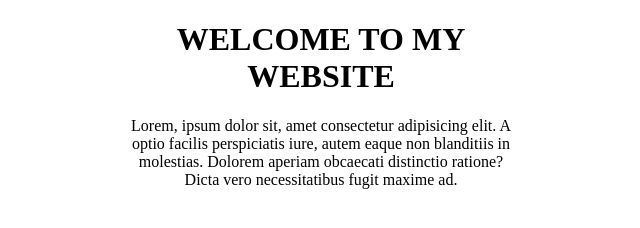
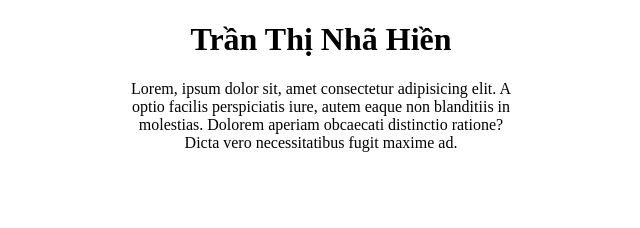
Before and after one commit to tranhien23/netlify-app, a plain HTML site: page index.html in a window 1280 px wide. Shown: the whole page, without its empty margins (319-959 px from the left). Drawn offline with Linux system fonts and the light colour scheme.

Commit message:
index.html

```diff
--- a/index.html
+++ b/index.html
@@ -9,7 +9,7 @@
 <body>
     <div class="container">
         <h1>
-            WELCOME TO MY WEBSITE
+            Trần Thị Nhã Hiền
         </h1>
         <p>
             Lorem, ipsum dolor sit, amet consectetur adipisicing elit.
```
